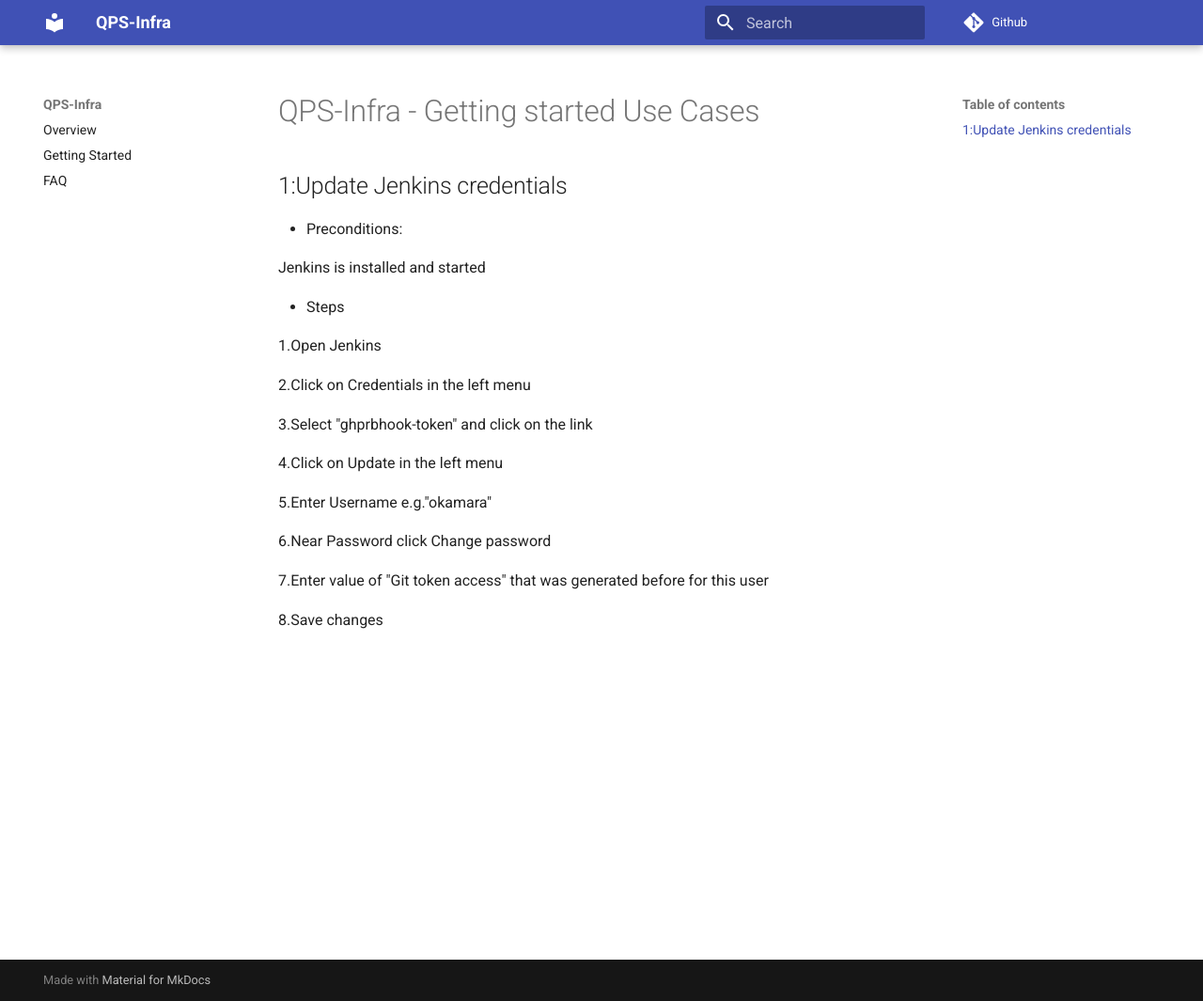
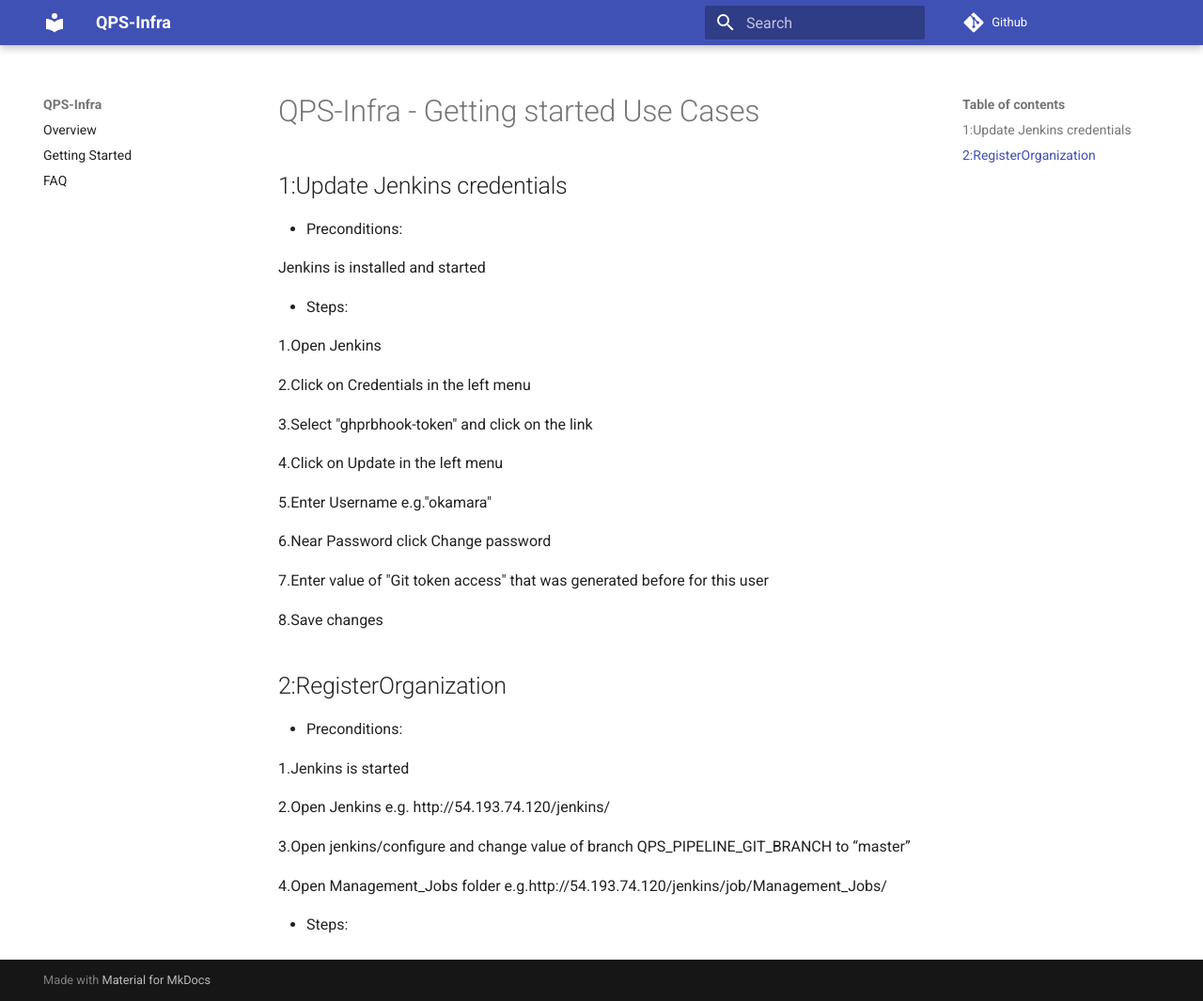
Before and after one commit to zebrunner/community-edition, an MkDocs documentation site: the page built from docs/usage.md, in a window 1280 px wide and 1065 px high. Shown: the whole window at 94% size. Built offline with MkDocs 1.6.1 and Material for MkDocs 9.7.7, drawn with Linux system fonts in a browser that asks for light colours; comment, search, counter and statistics services are not loaded; old or Windows-style settings are respelled for this version of MkDocs.

Commit message:
Update usage.md

```diff
--- a/docs/usage.md
+++ b/docs/usage.md
@@ -4,7 +4,7 @@
 
   Jenkins is installed and started
 
-* Steps
+* Steps:
 
 1.Open Jenkins
 
@@ -21,3 +21,17 @@
 7.Enter value of "Git token access" that was generated before for this user
 
 8.Save changes
+
+
+## 2:RegisterOrganization
+*  Preconditions:
+
+1.Jenkins is started
+
+2.Open Jenkins e.g. http://54.193.74.120/jenkins/
+
+3.Open jenkins/configure and change value of branch QPS_PIPELINE_GIT_BRANCH to “master”
+
+4.Open Management_Jobs folder e.g.http://54.193.74.120/jenkins/job/Management_Jobs/
+
+* Steps:
```
